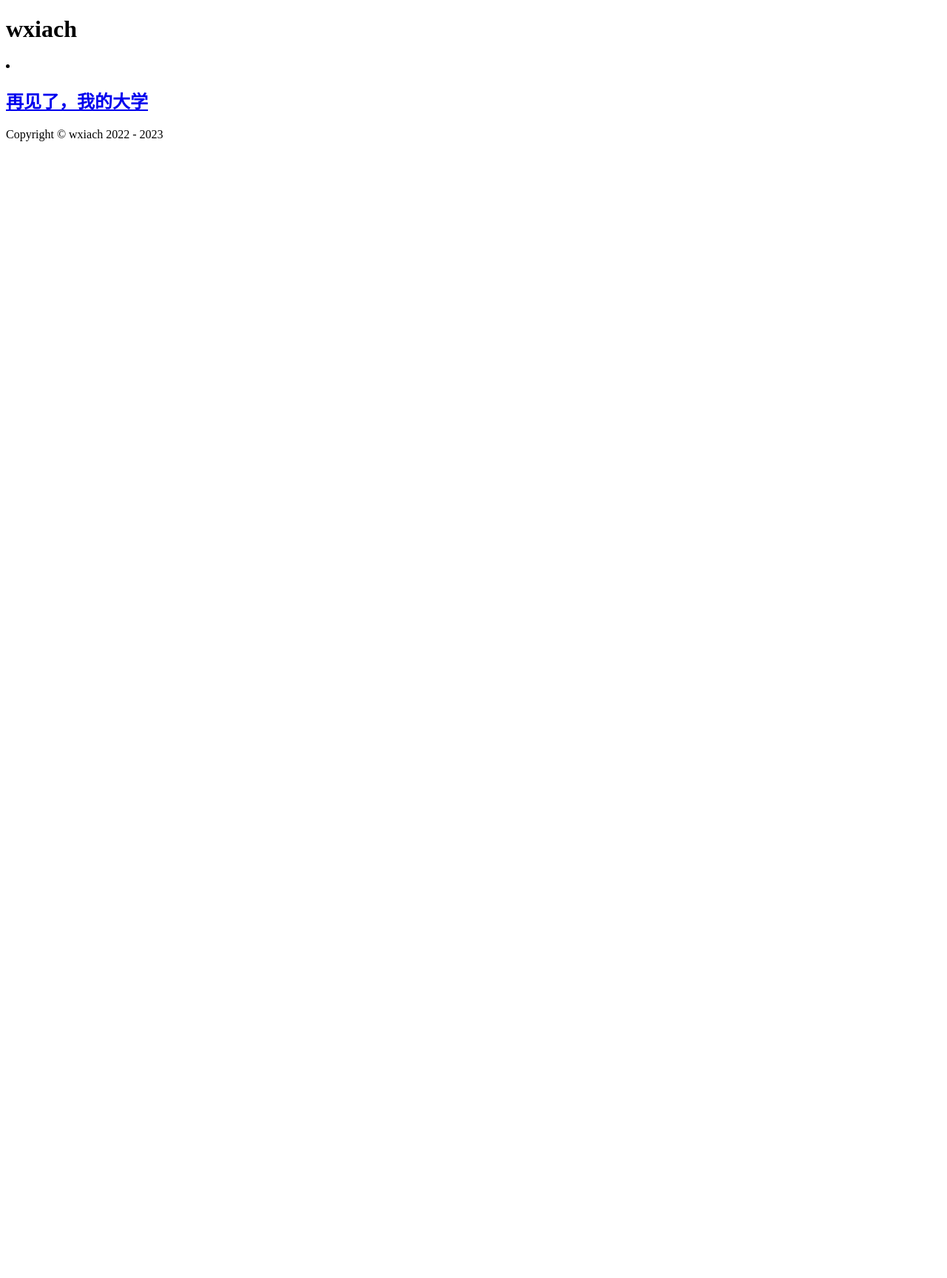
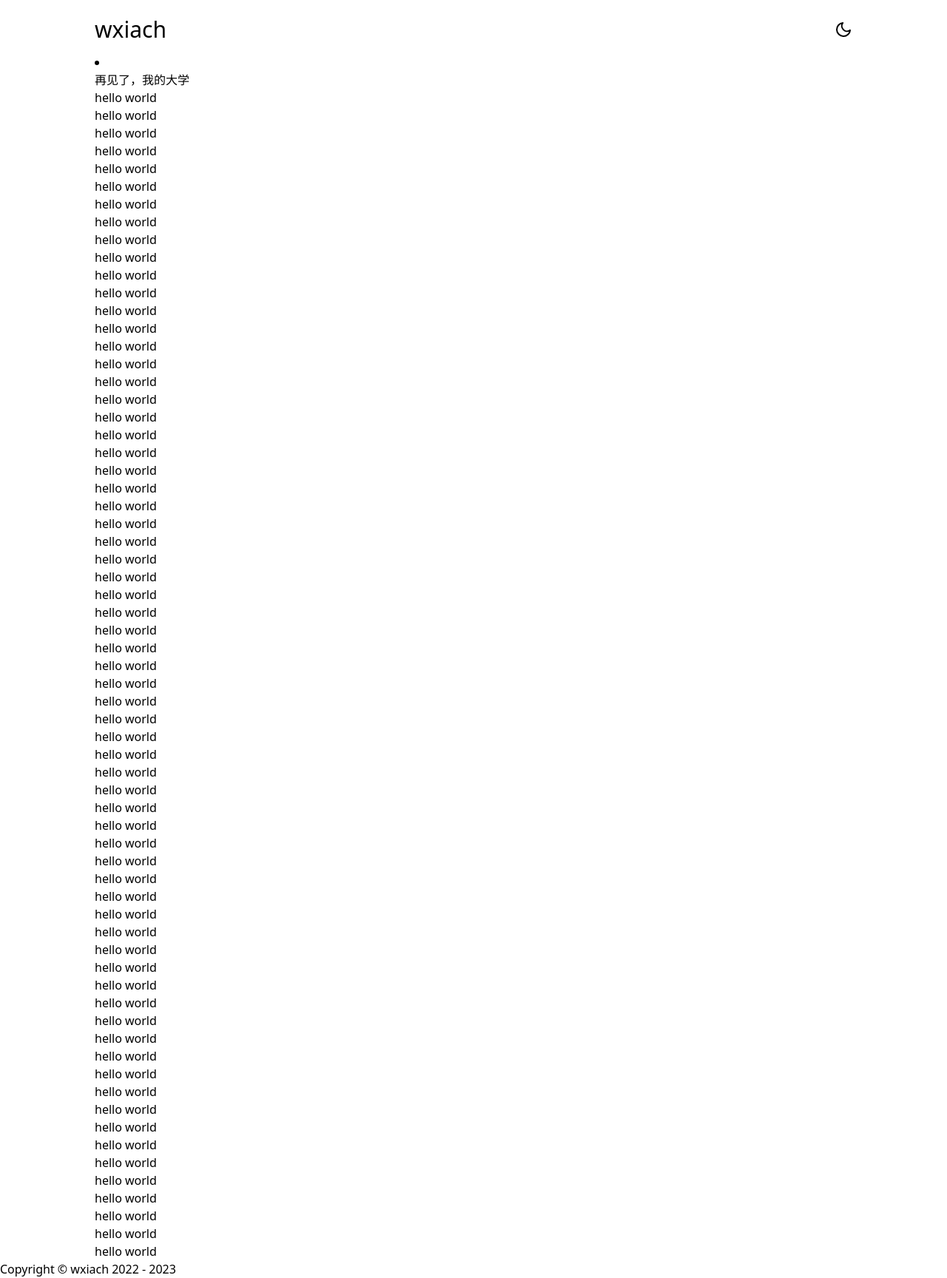
Before and after one commit to wxiach/wxiach, an Astro site: page / in a window 1280 px wide. Shown: the whole page at 74% size. Before the commit the page ends 800 px from the top, so only its background shows below. Built offline with nearby package versions, Linux system fonts and the light colour scheme; Astro itself is replaced by a stand-in of ours.

Commit message:
feat: toggle color scheme

```diff
--- a/astro.config.mjs
+++ b/astro.config.mjs
@@ -1,4 +1,8 @@
 import { defineConfig } from 'astro/config';
 
+import tailwind from "@astrojs/tailwind";
+
 // https://astro.build/config
-export default defineConfig({});
+export default defineConfig({
+  integrations: [tailwind()]
+});
--- a/src/components/BaseHead.astro
+++ b/src/components/BaseHead.astro
@@ -1,15 +1,20 @@
 ---
+import "../styles/global.css";
+
 interface Props {
-    title: string;
-    description: string;
+  title: string;
+  description: string;
 }
 
 const { title, description } = Astro.props;
 ---
 
+<!-- Global Metadata -->
 <meta charset="utf-8" />
+<meta name="viewport" content="width=device-width, initial-scale=1" />
 <link rel="icon" type="image/svg+xml" href="/favicon.svg" />
-<meta name="viewport" content="width=device-width" />
 
 <!-- Primary Meta Tags -->
 <title>{title}</title>
+<meta name="title" content={title} />
+<meta name="description" content={description} />
--- a/src/components/Footer.astro
+++ b/src/components/Footer.astro
@@ -1,11 +1,11 @@
 ---
 interface Props {
-    author: string;
+  author: string;
 }
 
 const { author } = Astro.props;
 ---
 
 <div>
-    <span>Copyright © {author} 2022 - 2023</span>
+  <span>Copyright © {author} 2022 - 2023</span>
 </div>
--- a/src/components/Header.astro
+++ b/src/components/Header.astro
@@ -1,11 +1,92 @@
 ---
+import { Image } from "astro:assets";
+import sun from "../assets/sun.svg";
+import moon from "../assets/moon.svg";
+
 interface Props {
-    title: string;
+  title: string;
 }
 
 const { title } = Astro.props;
 ---
 
-<div>
-    <h1>{title}</h1>
+<div class="h-2"></div>
+<div class="backdrop-blur bg-opacity-60 w-full sticky top-0">
+  <div class="max-w-screen-lg m-auto h-16 flex justify-between items-center">
+    <h1 class="text-3xl">{title}</h1>
+    <div id="toggle-color-scheme" class="h-6 w-6 cursor-pointer"></div>
+  </div>
 </div>
+
+<script>
+  const DARK_MODE_QUERY = "(prefers-color-scheme: dark)";
+  const MOTION_REDUCTION_QUERY = "(prefers-reduced-motion: reduce)";
+
+  const systemPrefersDark = window.matchMedia(DARK_MODE_QUERY).matches;
+  const systemPrefersReduce = window.matchMedia(MOTION_REDUCTION_QUERY).matches;
+
+  const userPrefersDark =
+    localStorage.theme === "dark" ||
+    (!("theme" in localStorage) && systemPrefersDark);
+  document.documentElement.classList[userPrefersDark ? "add" : "remove"](
+    "dark",
+  );
+
+  const toggleColorScheme = (event: MouseEvent) => {
+    const isDark = document.documentElement.classList.contains("dark");
+
+    // Browser doesn't support view transitions or user prefers reduced motion
+    if (!document.startViewTransition || systemPrefersReduce) {
+      document.documentElement.classList.toggle("dark");
+      localStorage.theme = isDark ? "light" : "dark";
+      return;
+    }
+
+    const { clientX: x, clientY: y } = event;
+    const endRadius = Math.hypot(
+      Math.max(x, innerWidth - x),
+      Math.max(y, innerHeight - y),
+    );
+
+    const transition = document.startViewTransition(() => {
+      document.documentElement.classList.toggle("dark");
+      localStorage.theme = isDark ? "light" : "dark";
+    });
+
+    transition.ready.then(() => {
+      const clipPath = [
+        `circle(0px at ${x}px ${y}px)`,
+        `circle(${endRadius}px at ${x}px ${y}px)`,
+      ];
+
+      document.documentElement.animate(
+        {
+          clipPath: isDark ? [...clipPath].reverse() : clipPath,
+        },
+        {
+          duration: 400,
+          easing: "ease-in",
+          pseudoElement: isDark
+            ? "::view-transition-old(root)"
+            : "::view-transition-new(root)",
+        },
+      );
+    });
+  };
+
+  const button = document.getElementById("toggle-color-scheme");
+  button?.addEventListener("click", toggleColorScheme);
+</script>
+
+<style>
+  #toggle-color-scheme {
+    background-image: url(../assets/moon.svg);
+    background-size: 100%;
+    background-repeat: no-repeat;
+    background-position: center;
+  }
+
+  html.dark #toggle-color-scheme {
+    background-image: url(../assets/sun.svg);
+  }
+</style>
--- a/src/env.d.ts
+++ b/src/env.d.ts
@@ -1 +1,2 @@
+/// <reference path="../.astro/types.d.ts" />
 /// <reference types="astro/client" />
--- a/src/layouts/Post.astro
+++ b/src/layouts/Post.astro
@@ -4,7 +4,7 @@ import BaseHead from "../components/BaseHead.astro";
 
 type Props = CollectionEntry<"post">["data"];
 
-const { title, date, category } = Astro.props;
+const { title } = Astro.props;
 ---
 
 <html lang="en">
--- a/src/pages/index.astro
+++ b/src/pages/index.astro
@@ -17,9 +17,9 @@ const posts = (await getCollection("post")).sort(
   <head>
     <BaseHead title={SITE_TTITLE} description={SITE_DESCRIPTION} />
   </head>
-	<body>
+  <body class="h-screen bg-white dark:bg-black text-black dark:text-white">
     <Header title={SITE_TTITLE} />
-		<main>
+    <main class="max-w-screen-lg m-auto">
       {
         posts.map((post) => (
           <li>
@@ -29,6 +29,72 @@ const posts = (await getCollection("post")).sort(
           </li>
         ))
       }
+      <h1>hello world</h1>
+      <h1>hello world</h1>
+      <h1>hello world</h1>
+      <h1>hello world</h1>
+      <h1>hello world</h1>
+      <h1>hello world</h1>
+      <h1>hello world</h1>
+      <h1>hello world</h1>
+      <h1>hello world</h1>
+      <h1>hello world</h1>
+      <h1>hello world</h1>
+      <h1>hello world</h1>
+      <h1>hello world</h1>
+      <h1>hello world</h1>
+      <h1>hello world</h1>
+      <h1>hello world</h1>
+      <h1>hello world</h1>
+      <h1>hello world</h1>
+      <h1>hello world</h1>
+      <h1>hello world</h1>
+      <h1>hello world</h1>
+      <h1>hello world</h1>
+      <h1>hello world</h1>
+      <h1>hello world</h1>
+      <h1>hello world</h1>
+      <h1>hello world</h1>
+      <h1>hello world</h1>
+      <h1>hello world</h1>
+      <h1>hello world</h1>
+      <h1>hello world</h1>
+      <h1>hello world</h1>
+      <h1>hello world</h1>
+      <h1>hello world</h1>
+      <h1>hello world</h1>
+      <h1>hello world</h1>
+      <h1>hello world</h1>
+      <h1>hello world</h1>
+      <h1>hello world</h1>
+      <h1>hello world</h1>
+      <h1>hello world</h1>
+      <h1>hello world</h1>
+      <h1>hello world</h1>
+      <h1>hello world</h1>
+      <h1>hello world</h1>
+      <h1>hello world</h1>
+      <h1>hello world</h1>
+      <h1>hello world</h1>
+      <h1>hello world</h1>
+      <h1>hello world</h1>
+      <h1>hello world</h1>
+      <h1>hello world</h1>
+      <h1>hello world</h1>
+      <h1>hello world</h1>
+      <h1>hello world</h1>
+      <h1>hello world</h1>
+      <h1>hello world</h1>
+      <h1>hello world</h1>
+      <h1>hello world</h1>
+      <h1>hello world</h1>
+      <h1>hello world</h1>
+      <h1>hello world</h1>
+      <h1>hello world</h1>
+      <h1>hello world</h1>
+      <h1>hello world</h1>
+      <h1>hello world</h1>
+      <h1>hello world</h1>
     </main>
     <Footer author={AUTHOR} />
   </body>
--- /dev/null
+++ b/src/styles/global.css
@@ -0,0 +1,21 @@
+::view-transition-old(root),
+::view-transition-new(root) {
+  animation: none;
+  mix-blend-mode: normal;
+}
+
+::view-transition-old(root) {
+  z-index: 9999;
+}
+
+::view-transition-new(root) {
+  z-index: 1;
+}
+
+.dark::view-transition-old(root) {
+  z-index: 1;
+}
+
+.dark::view-transition-new(root) {
+  z-index: 9999;
+}
--- /dev/null
+++ b/tailwind.config.cjs
@@ -0,0 +1,9 @@
+/** @type {import('tailwindcss').Config} */
+module.exports = {
+  content: ['./src/**/*.{astro,html,js,jsx,md,mdx,svelte,ts,tsx,vue}'],
+  theme: {
+    extend: {}
+  },
+  plugins: [],
+  darkMode: 'class'
+}
```
Also changed, not shown: package.json (+14 -1 lines), .eslintrc.cjs (added), src/assets/moon.svg (added), src/assets/sun.svg (added), src/pages/post/[...slug].astro (indentation only), 2 other files. Lines whose indentation alone changed are shown as unchanged.
